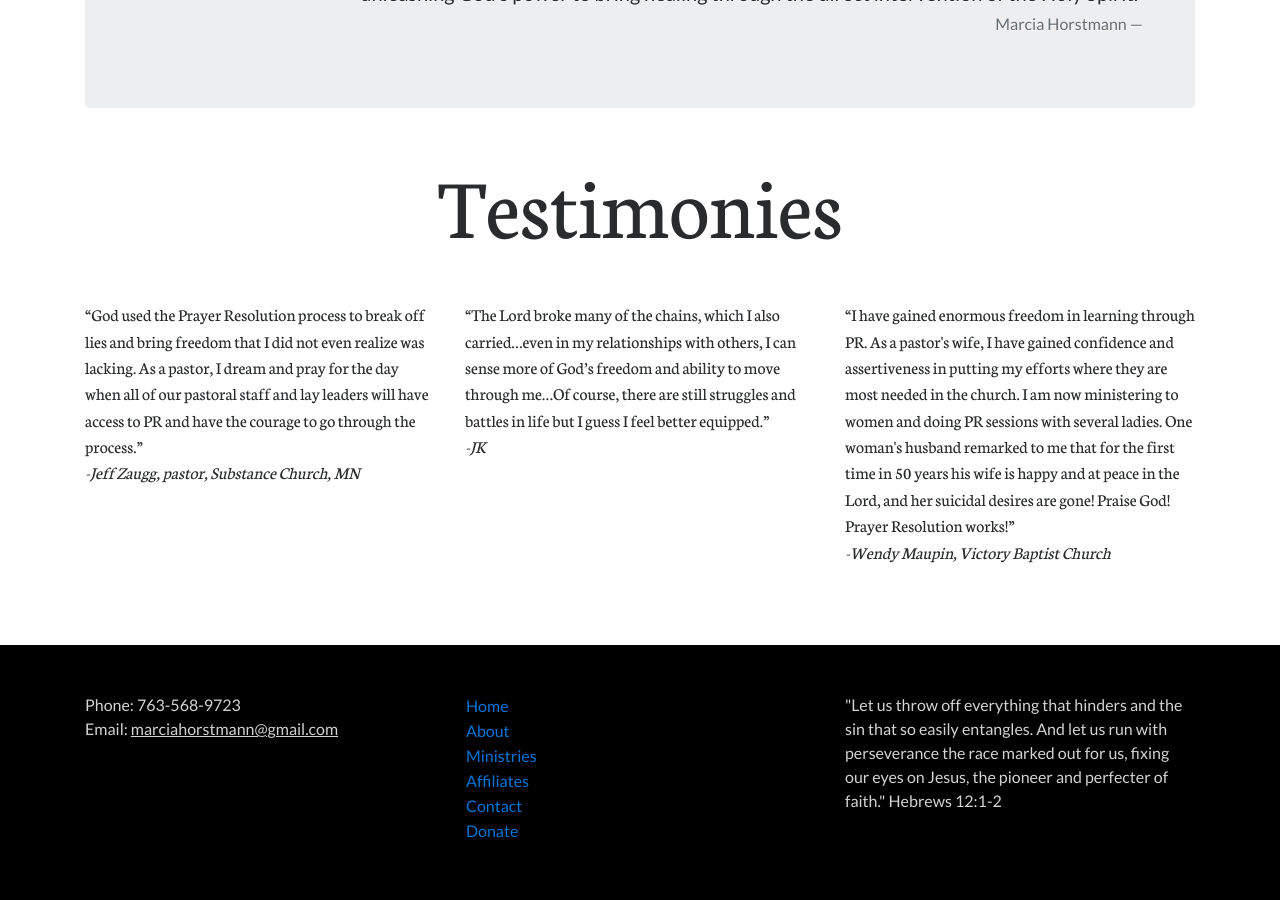
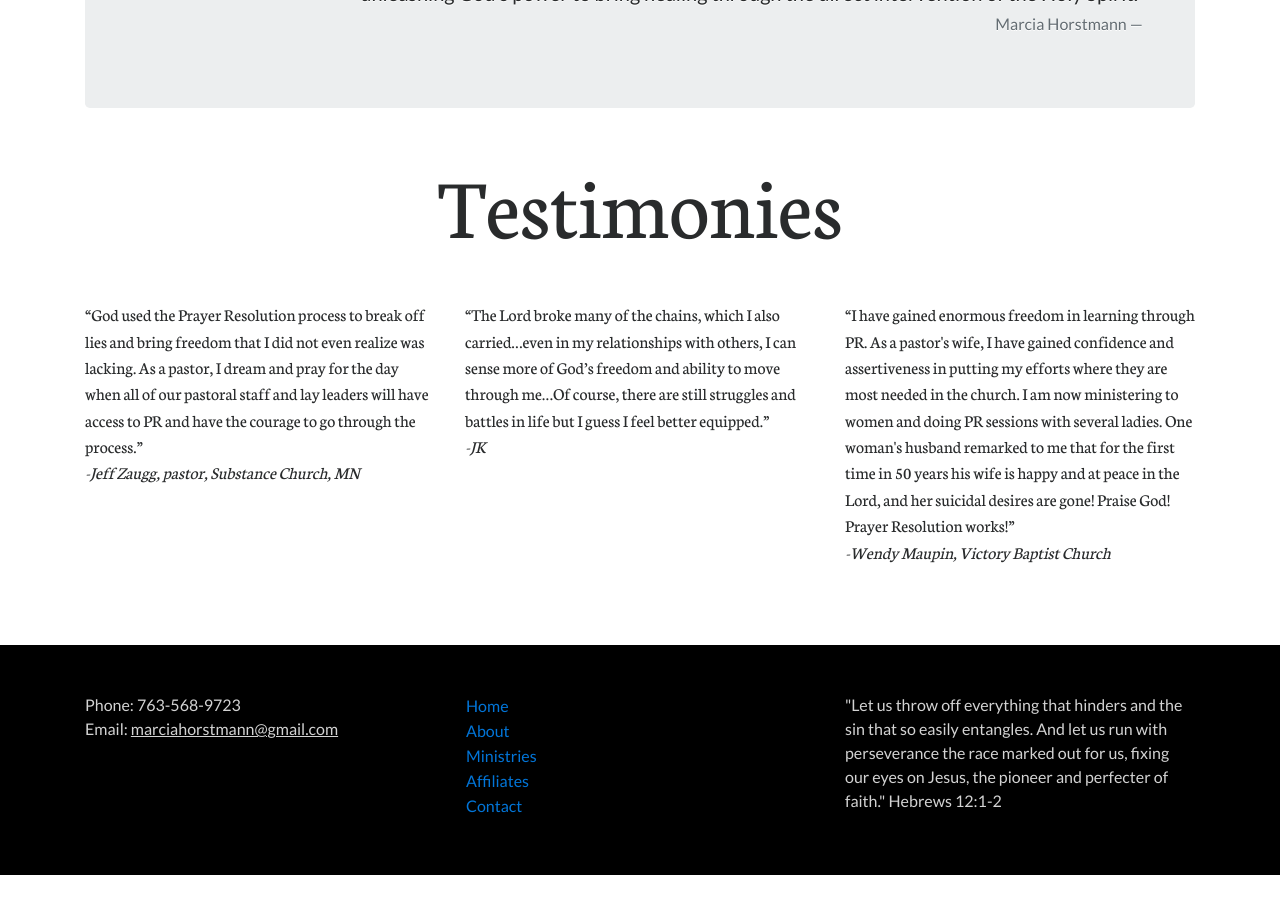
Before and after one commit to horstmannd/resolutionministries, a Jekyll site: the page built from index.html, in a window 1280 px wide and 900 px high, scrolled down 925 px. Built offline with Jekyll 4.4.1, drawn with Linux system fonts in a browser that asks for light colours; nearby versions of some CDN libraries; after the commit the page ends 1800 px from its top, so only the background shows below that.

Commit message:
update footer link

```diff
--- a/_includes/footer.html
+++ b/_includes/footer.html
@@ -13,7 +13,7 @@
 				  <li class="list-group-item"><a href="{{ site.baseurl }}/ministries/">Ministries</a></li>
 				  <li class="list-group-item"><a href="{{ site.baseurl }}/affiliates/">Affiliates</a></li>
 				  <li class="list-group-item"><a href="{{ site.baseurl }}/contact/">Contact</a></li>
-				  <li class="list-group-item"><a href="{{ site.baseurl }}/donate/">Donate</a></li>
+				  <!--<li class="list-group-item"><a href="{{ site.baseurl }}/donate/">Donate</a></li>-->
 				</ul>
 			</div>
 			<div class="col-md-4">
```
